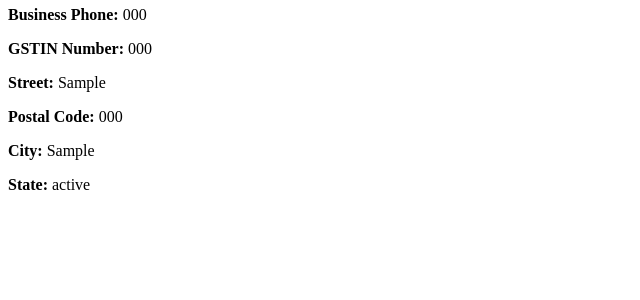
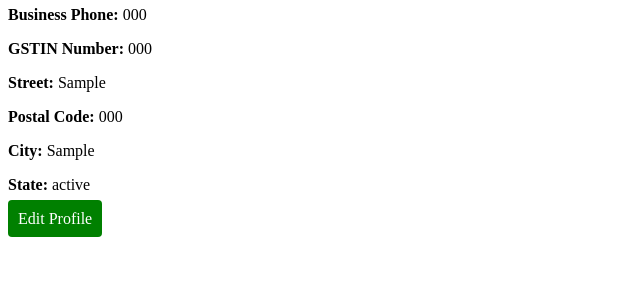
Before and after one commit to pooj180304/DCI-INTERN-FASHIONWEBSITE, a Django app: page /vendor_profile/1/ in a window 1280 px wide. Shown: the part 231-531 px from the top of the page, without its empty margins (0-640 px from the left). Run offline with Django 5.2, Linux system fonts and the light colour scheme; tables that the repository leaves empty hold one stand-in row (values such as "Sample post").

Commit message:
edit profile

```diff
--- a/fashionapp/urls.py
+++ b/fashionapp/urls.py
@@ -11,5 +11,6 @@ urlpatterns = [
     path('display_product/<int:vendorid>/', views.display_product, name='display_product'),
     path('visualize/', views.visualize, name='visualize'),
     path('vendor_profile/<int:vendorid>/', views.vendor_profile, name='vendor_profile'),
+    path('edit_and_save_vendor_profile/<int:vendorid>/', views.edit_and_save_vendor_profile, name='edit_and_save_vendor_profile'),
     path('store_product/<int:vendorid>/', views.store_product, name='store_product'),
 ]
--- a/fashionapp/views.py
+++ b/fashionapp/views.py
@@ -129,3 +129,25 @@ def vendor_profile(request, vendorid):
     except VendorDetails.DoesNotExist:
         return render(request, 'vendor_page.html')
     return render(request, 'vendorprofile.html', {'vendor_details': vendor_details})
+
+def edit_and_save_vendor_profile(request, vendorid):
+    vendor_details = get_object_or_404(VendorDetails, user_profile_id=vendorid)
+
+    if request.method == 'POST':
+        vendor_details.user_profile.name = request.POST.get('name')
+        vendor_details.user_profile.email = request.POST.get('email')
+        vendor_details.user_profile.mobile_number = request.POST.get('mobile_number')
+        vendor_details.business_name = request.POST.get('business_name')
+        vendor_details.business_phone = request.POST.get('business_phone')
+        vendor_details.GSTIN_number = request.POST.get('GSTIN_number')
+        vendor_details.street = request.POST.get('street')
+        vendor_details.postal_code = request.POST.get('postal_code')
+        vendor_details.city = request.POST.get('city')
+        vendor_details.state = request.POST.get('state')
+
+        vendor_details.user_profile.save()
+        vendor_details.save()
+
+        return redirect('vendor_profile', vendorid=vendorid)
+
+    return render(request, 'edit_vendor_profile.html', {'vendor_details': vendor_details})
--- a/templates/vendorprofile.html
+++ b/templates/vendorprofile.html
@@ -4,6 +4,15 @@
     <meta charset="UTF-8">
     <meta name="viewport" content="width=device-width, initial-scale=1.0">
     <title>Vendor Profile</title>
+    <style>
+        a{
+            background-color: green;
+            padding: 10px;
+            border-radius: 4px;
+            text-decoration: none;
+            color: white;
+        }
+    </style>
 </head>
 <body>
     {% if vendor_details %}
@@ -20,6 +29,8 @@
         <p><strong>Postal Code:</strong> {{ vendor_details.postal_code }}</p>
         <p><strong>City:</strong> {{ vendor_details.city }}</p>
         <p><strong>State:</strong> {{ vendor_details.state }}</p>
+        <a href="{% url 'edit_and_save_vendor_profile' vendor_details.user_profile_id %}">Edit Profile</a>
+
 
     {% elif error_message %}
         <p style="color: red;">{{ error_message }}</p>
```
Also changed, not shown: templates/edit_vendor_profile.html (added, +47 -0 lines).
